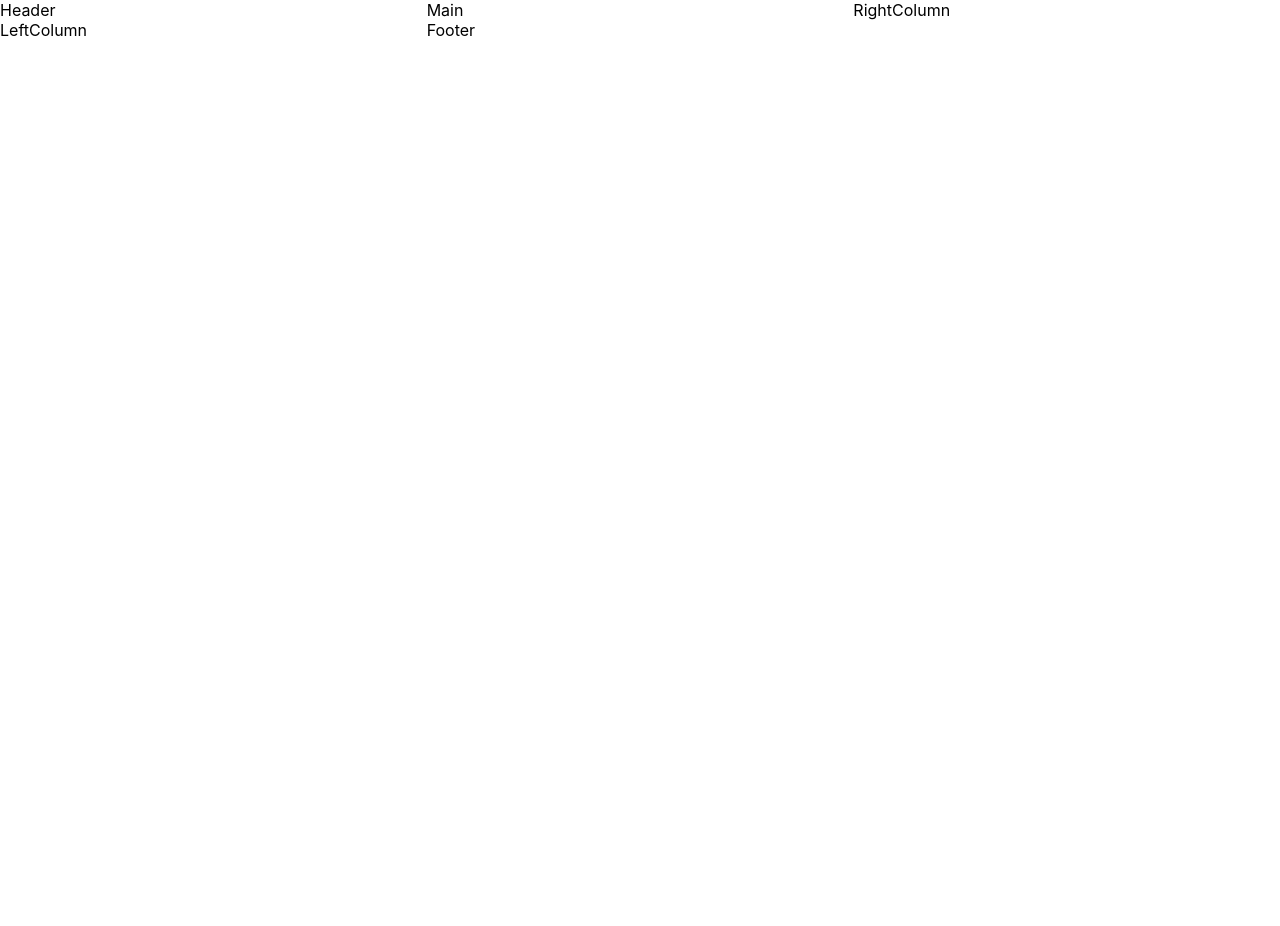
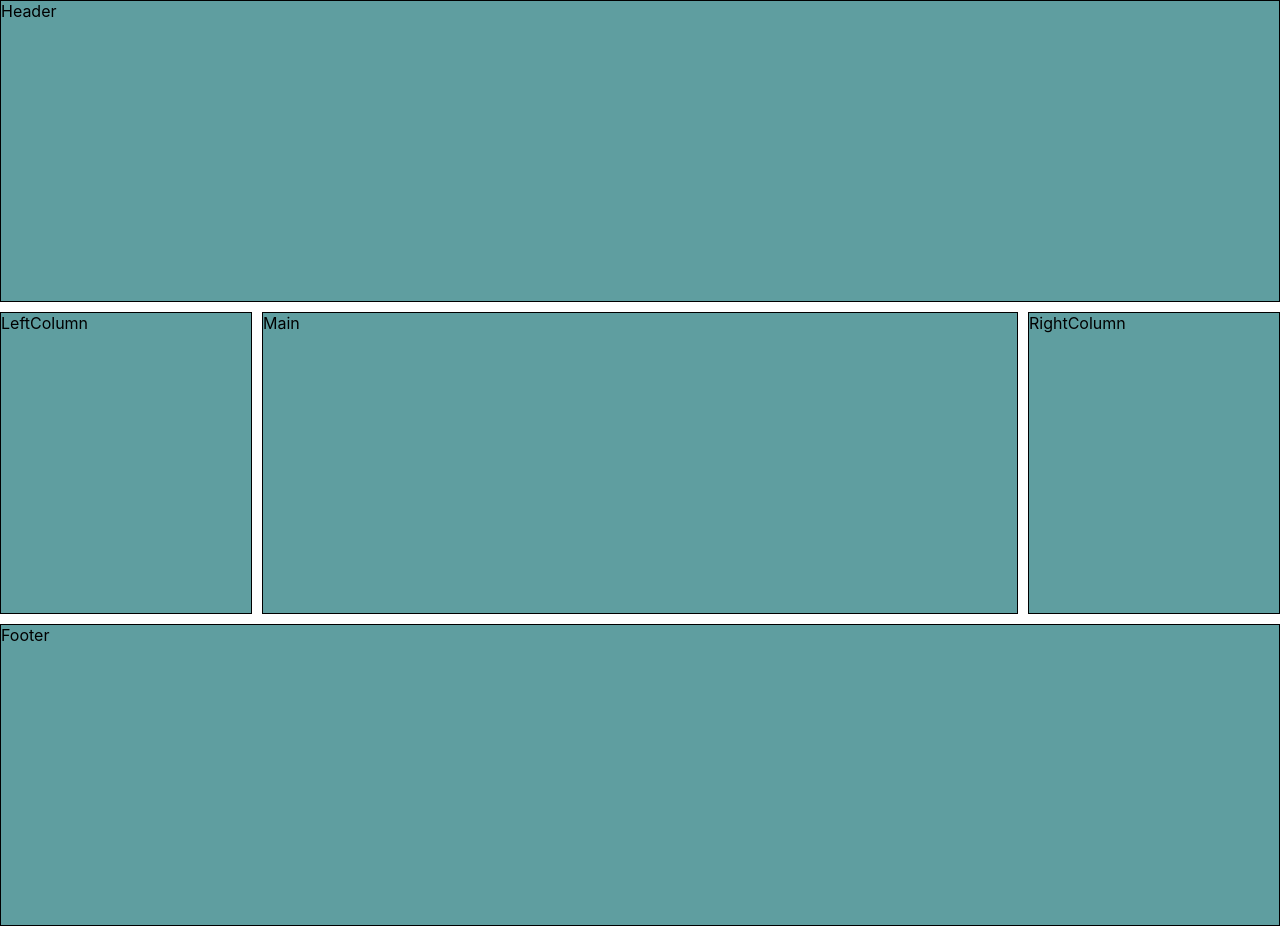
Before and after one commit to Oggilit0/Real-estate, a React (Create React App) app: page / in a window 1280 px wide. Before the commit the page ends 800 px from the top, so only its background shows below. Built offline with nearby package versions, Linux system fonts and the light colour scheme.

Commit message:
Added some temporarily css for display purposes

```diff
--- a/src/index.css
+++ b/src/index.css
@@ -1,45 +1,49 @@
 body {
   margin: 0;
-  font-family: -apple-system, BlinkMacSystemFont, 'Segoe UI', 'Roboto', 'Oxygen',
-    'Ubuntu', 'Cantarell', 'Fira Sans', 'Droid Sans', 'Helvetica Neue',
+  font-family: -apple-system, BlinkMacSystemFont, "Segoe UI", "Roboto", "Oxygen",
+    "Ubuntu", "Cantarell", "Fira Sans", "Droid Sans", "Helvetica Neue",
     sans-serif;
   -webkit-font-smoothing: antialiased;
   -moz-osx-font-smoothing: grayscale;
 }
 
 code {
-  font-family: source-code-pro, Menlo, Monaco, Consolas, 'Courier New',
+  font-family: source-code-pro, Menlo, Monaco, Consolas, "Courier New",
     monospace;
 }
 
-
-.container{
+.container {
   display: grid;
-  grid-template-columns: 1fr 1fr 1fr;
-  grid-template-rows: auto;
+  grid-gap: 10px;
+  grid-template-columns: 1fr 3fr 1fr;
+  grid-template-areas:
+    "header header header"
+    "left-column main right-column"
+    "footer footer footer";
 }
 
-#temp-design{
+#tempDesign {
   background-color: cadetblue;
-  border: 2px solid black;
+  height: 300px;
+  border: 1px solid black;
 }
 
-.footer{
-
+.footer {
+  grid-area: footer;
 }
 
-.header{
-
+.header {
+  grid-area: header;
 }
 
-.left-column{
-
+.left-column {
+  grid-area: left-column;
 }
 
-.right-column{
-
+.right-column {
+  grid-area: right-column;
 }
 
-.main{
-
+.main {
+  grid-area: main;
 }
```
